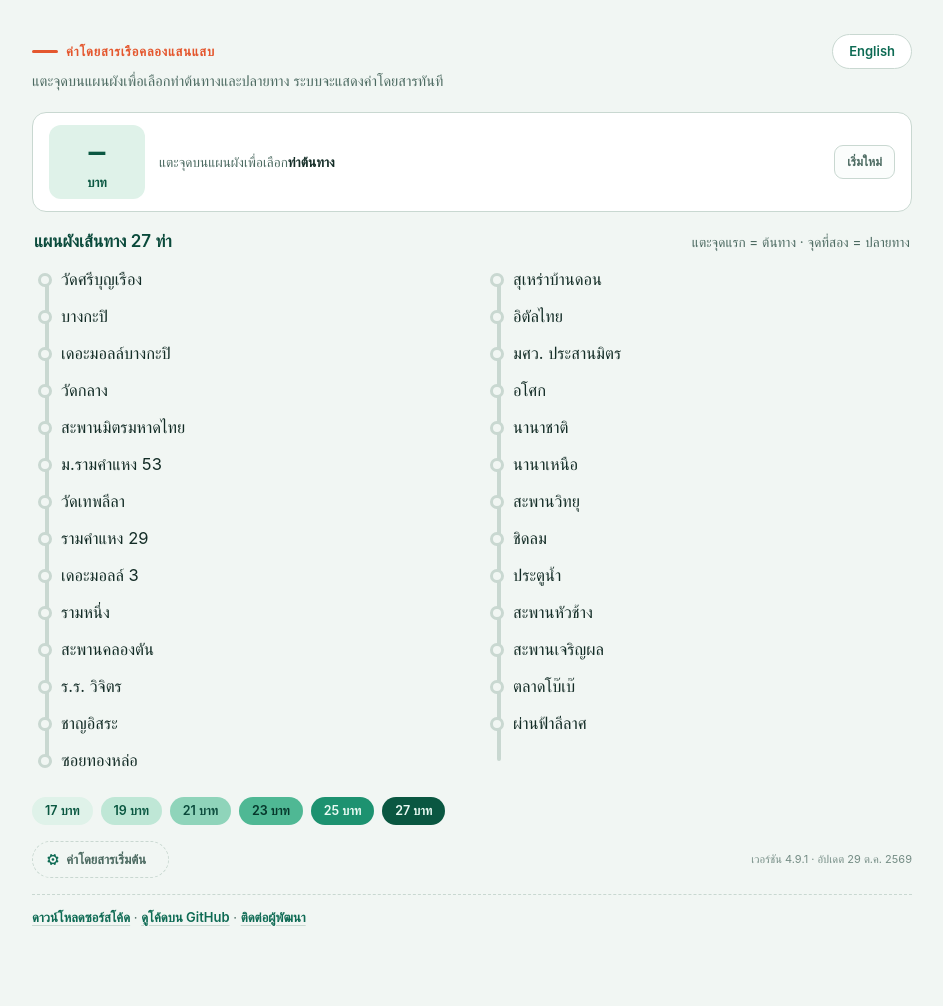
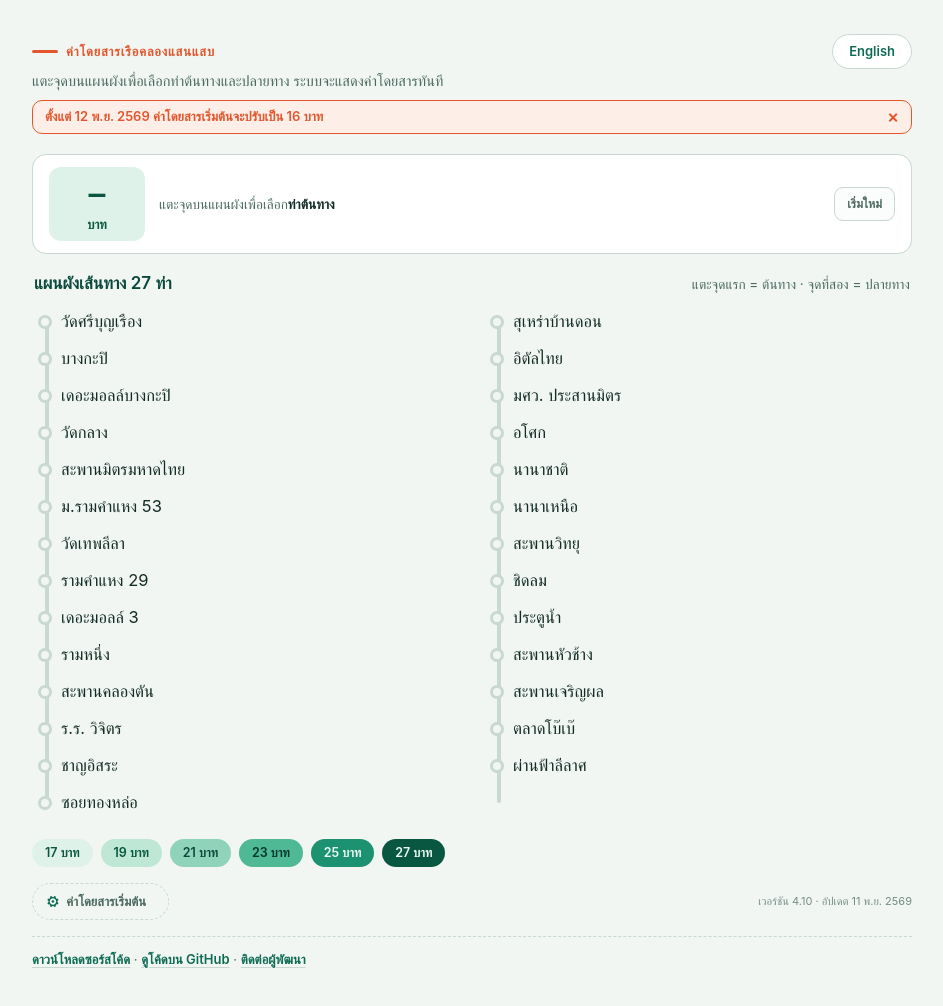
Before and after one commit to too101/saensaep-fare, a plain HTML site: page index.html in a window 1280 px wide. Shown: the whole page, without its empty margins (168-1111 px from the left). Before the commit the page ends 976 px from the top, so only its background shows below. Drawn offline with Linux system fonts and the light colour scheme; a web font is replaced by a local one.

Commit message:
v4.10: starting fare 16 baht from 12 Nov 2026
Co-Authored-By: Claude Sonnet 5.5 <noreply@anthropic.com>
Claude-Session: https://claude.ai/code/session_016nEhZoECkVxxrJMrfpZ8Jt

```diff
--- a/index.html
+++ b/index.html
@@ -319,8 +319,8 @@ label{display:block;font-size:12.5px;font-weight:600;color:var(--ink-soft);margi
    ระบบจะแสดงเวอร์ชันในหน้าเว็บ และใช้วันที่เทียบกับ commit ล่าสุด
    บน GitHub เพื่อแจ้งผู้ใช้ให้รีเฟรชเมื่อมีเวอร์ชันใหม่กว่า
    ============================================================ */
-const APP_VERSION = "4.9.1";
-const APP_UPDATED = "2026-10-29";   /* รูปแบบ ปี-เดือน-วัน (ค.ศ.) */
+const APP_VERSION = "4.10";
+const APP_UPDATED = "2026-11-11";   /* รูปแบบ ปี-เดือน-วัน (ค.ศ.) */
 
 /* ============================================================
    ตารางค่าโดยสารเริ่มต้นตามวันมีผล (เวลาไทย UTC+7 ไม่ขึ้นกับนาฬิกาเครื่อง)
@@ -331,7 +331,8 @@ const FARE_SCHEDULE = [
   {from:"2026-01-01", base:16},
   {from:"2026-10-07", base:17},
   {from:"2026-10-25", base:18},
-  {from:"2026-10-30", base:17}
+  {from:"2026-10-30", base:17},
+  {from:"2026-11-12", base:16}
 ];
 const FARE_NOTICE_DAYS = 7;    /* แจ้งล่วงหน้ากี่วันก่อนมีผล */
 const FARE_AFTER_DAYS  = 7;    /* แจ้งต่ออีกกี่วันหลังมีผลแล้ว */
```
Also changed, not shown: 1 other file.
